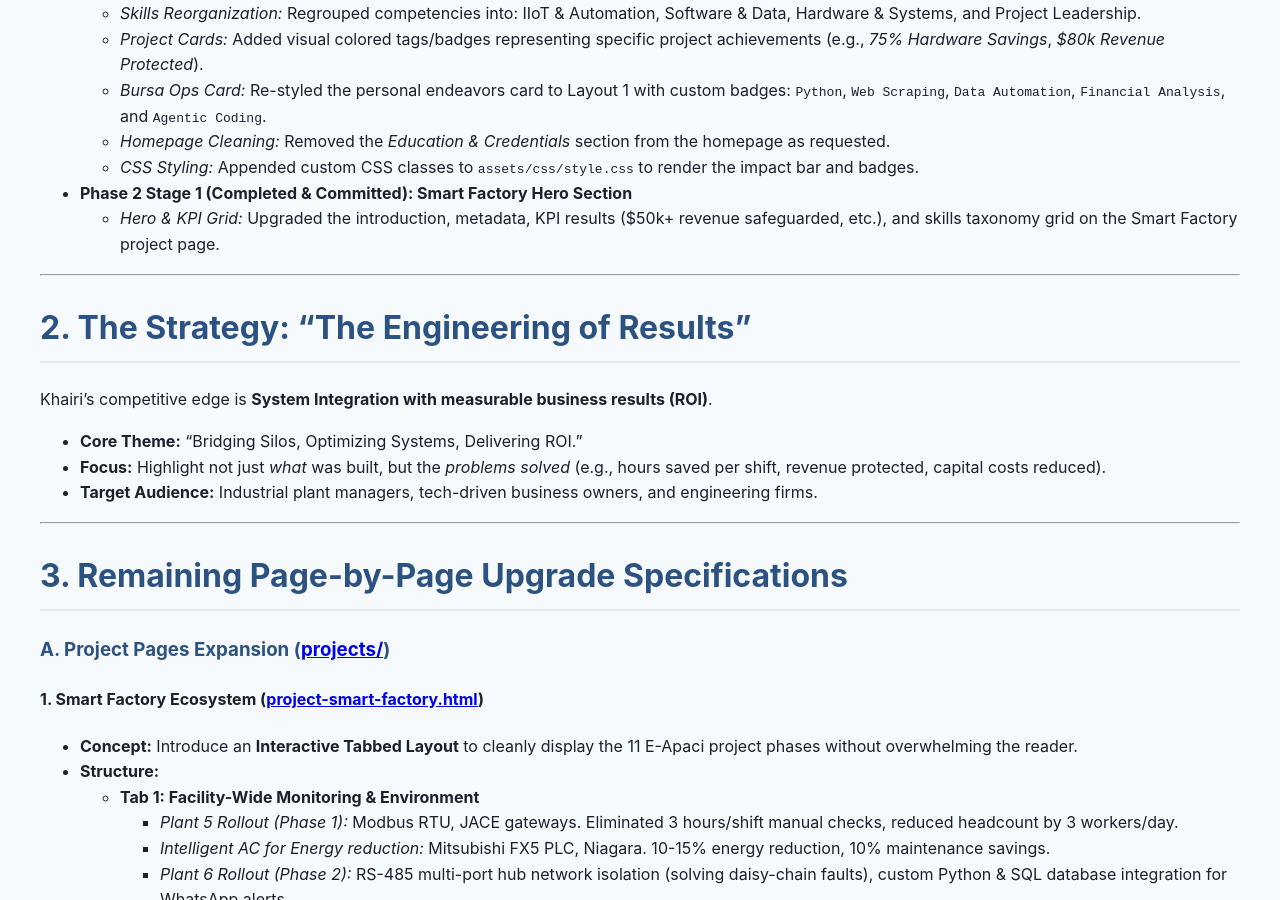
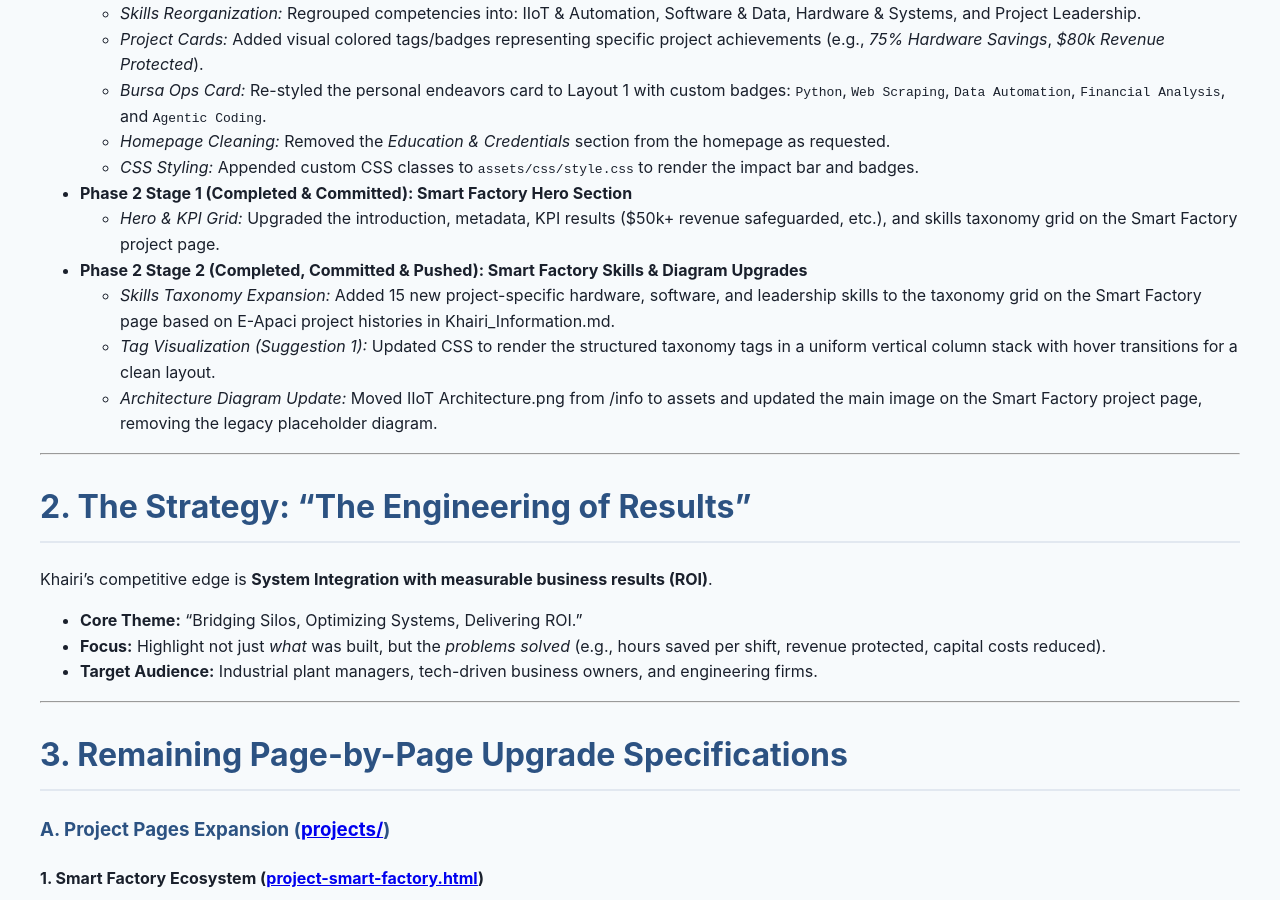
Before and after one commit to xion-xion/xion-xion.github.io, a Jekyll site: the page built from PORTFOLIO_UPGRADE_PLAN.md, in a window 1280 px wide and 900 px high, scrolled down 1006 px. Built offline with Jekyll 4.4.1, drawn with Linux system fonts in a browser that asks for light colours; our own code applies the rules of GitHub Pages for plain Markdown files; some of the changed lines change nothing that is shown; some of the changed text lies outside the part shown.

Commit message:
Update PORTFOLIO_UPGRADE_PLAN.md to reflect completed Smart Factory upgrades

```diff
--- a/PORTFOLIO_UPGRADE_PLAN.md
+++ b/PORTFOLIO_UPGRADE_PLAN.md
@@ -31,6 +31,10 @@ This repository is the personal Jekyll-based portfolio of **Muhammad Khairi bin
     *   *CSS Styling:* Appended custom CSS classes to `assets/css/style.css` to render the impact bar and badges.
 *   **Phase 2 Stage 1 (Completed & Committed): Smart Factory Hero Section**
     *   *Hero & KPI Grid:* Upgraded the introduction, metadata, KPI results ($50k+ revenue safeguarded, etc.), and skills taxonomy grid on the Smart Factory project page.
+*   **Phase 2 Stage 2 (Completed, Committed & Pushed): Smart Factory Skills & Diagram Upgrades**
+    *   *Skills Taxonomy Expansion:* Added 15 new project-specific hardware, software, and leadership skills to the taxonomy grid on the Smart Factory page based on E-Apaci project histories in Khairi_Information.md.
+    *   *Tag Visualization (Suggestion 1):* Updated CSS to render the structured taxonomy tags in a uniform vertical column stack with hover transitions for a clean layout.
+    *   *Architecture Diagram Update:* Moved IIoT Architecture.png from /info to assets and updated the main image on the Smart Factory project page, removing the legacy placeholder diagram.
 
 ---
 
@@ -94,14 +98,11 @@ Khairi's competitive edge is **System Integration with measurable business resul
 ## 4. Remaining Implementation Steps
 
 ### Phase 2: Technical Deep-Dive & Interactive UI (Project Pages)
-1.  Fix the visualization of the skills (the structured technology taxonomy grid) on the Smart Factory page.
-    *   *Reminder:* User to take a screenshot of the skills section in the web browser and share it with the AI to verify the visual presentation.
-2.  Update the architecture diagram/image for the Smart Factory Ecosystem.
-3.  Implement the **Interactive Tabbed Layout** in [project-smart-factory.html](file:///home/xion/xion-xion.github.io/projects/project-smart-factory.html) and add all 11 E-Apaci project breakdowns.
-4.  Update [project-aquaculture.html](file:///home/xion/xion-xion.github.io/projects/project-aquaculture.html) with software and reliability metrics (drift compensation, zero maintenance).
-5.  Update [project-drone.html](file:///home/xion/xion-xion.github.io/projects/project-drone.html) with mechanical/hardware achievements (battery fabrication, multispectral array).
-6.  Update [project-energy-eye.html](file:///home/xion/xion-xion.github.io/projects/project-energy-eye.html) with the custom PCB details and product-market fit business learnings.
-7.  Update [project-laundry.html](file:///home/xion/xion-xion.github.io/projects/project-laundry.html) with the corporate name and the 3-year loan repayment milestone.
+1.  Implement the **Interactive Tabbed Layout** in [project-smart-factory.html](file:///home/xion/xion-xion.github.io/projects/project-smart-factory.html) and add all 11 E-Apaci project breakdowns.
+2.  Update [project-aquaculture.html](file:///home/xion/xion-xion.github.io/projects/project-aquaculture.html) with software and reliability metrics (drift compensation, zero maintenance).
+3.  Update [project-drone.html](file:///home/xion/xion-xion.github.io/projects/project-drone.html) with mechanical/hardware achievements (battery fabrication, multispectral array).
+4.  Update [project-energy-eye.html](file:///home/xion/xion-xion.github.io/projects/project-energy-eye.html) with the custom PCB details and product-market fit business learnings.
+5.  Update [project-laundry.html](file:///home/xion/xion-xion.github.io/projects/project-laundry.html) with the corporate name and the 3-year loan repayment milestone.
 
 ### Phase 3: Styling, SEO, & Visual Assets
 1.  Add CSS styles for the tab switcher and custom UI items to style files.
```
